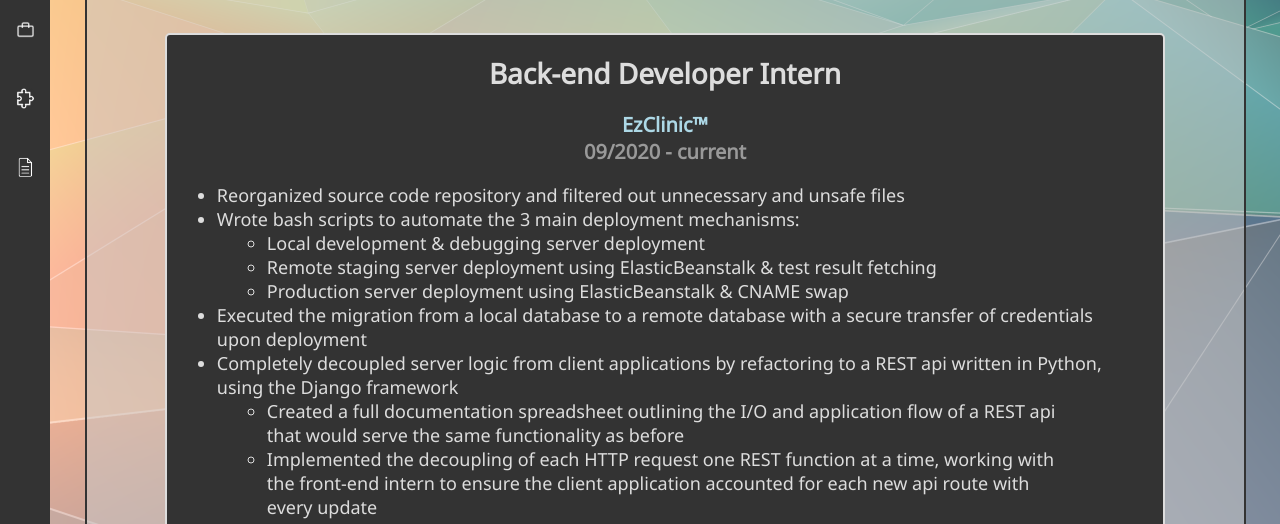
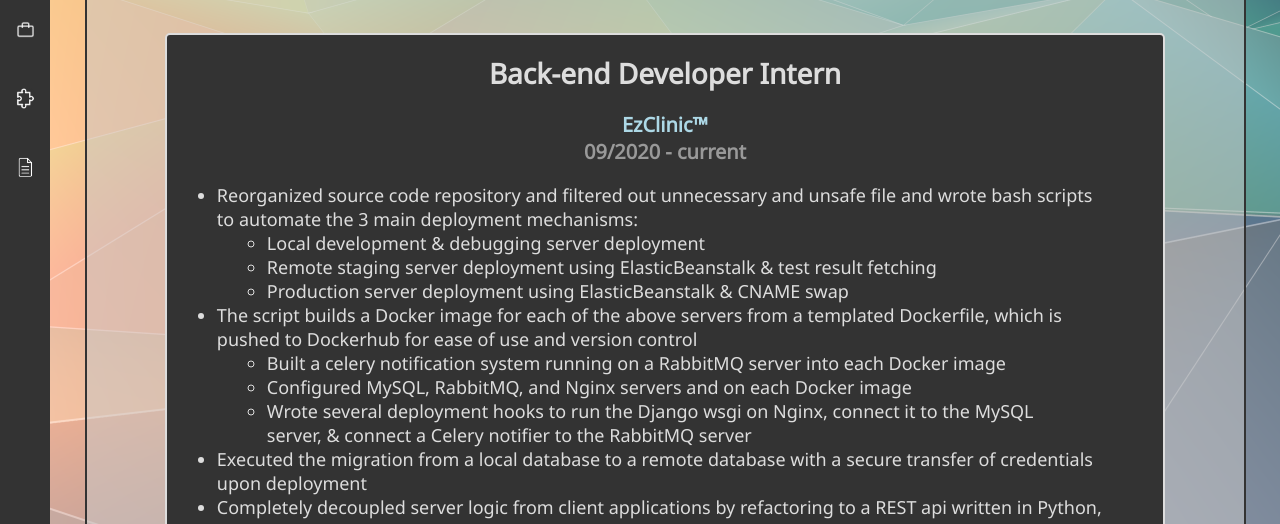
Before and after one commit to Jkotheimer/jackkotheimer.com, a plain HTML site: page www/work_experience/index.html in a window 1280 px wide. Shown: the part 156-680 px from the top of the page. Drawn offline with Linux system fonts and the light colour scheme.

Commit message:
Updated resume and work experience

```diff
--- a/www/work_experience/index.html
+++ b/www/work_experience/index.html
@@ -47,12 +47,17 @@
 					09/2020 - current
 				</h2>
 				<ul>
-					<li>Reorganized source code repository and filtered out unnecessary and unsafe files</li>
-					<li>Wrote bash scripts to automate the 3 main deployment mechanisms:</li>
+					<li>Reorganized source code repository and filtered out unnecessary and unsafe file and wrote bash scripts to automate the 3 main deployment mechanisms:</li>
 					<ul>
 						<li>Local development &amp; debugging server deployment</li>
 						<li>Remote staging server deployment using ElasticBeanstalk &amp; test result fetching</li>
 						<li>Production server deployment using ElasticBeanstalk &amp; CNAME swap</li>
+					</ul>
+					<li>The script builds a Docker image for each of the above servers from a templated Dockerfile, which is pushed to Dockerhub for ease of use and version control</li>
+					<ul>
+						<li>Built a celery notification system running on a RabbitMQ server into each Docker image</li>
+						<li>Configured MySQL, RabbitMQ, and Nginx servers and on each Docker image</li>
+						<li>Wrote several deployment hooks to run the Django wsgi on Nginx, connect it to the MySQL server, &amp; connect a Celery notifier to the RabbitMQ server</li>
 					</ul>
 					<li>Executed the migration from a local database to a remote database with a secure transfer of credentials upon deployment</li>
 					<li>Completely decoupled server logic from client applications by refactoring to a REST api written in Python, using the Django framework</li>
```
Also changed, not shown: 4 other files.
